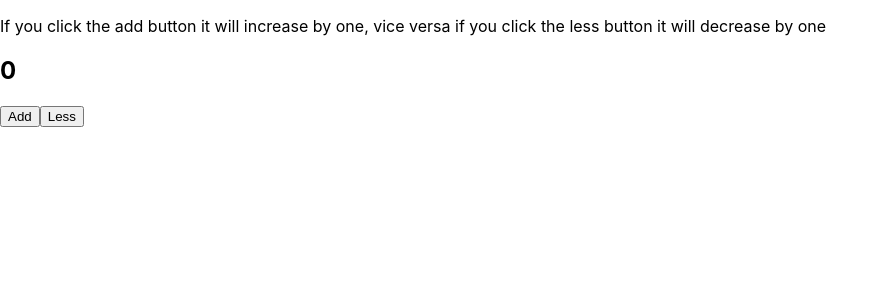
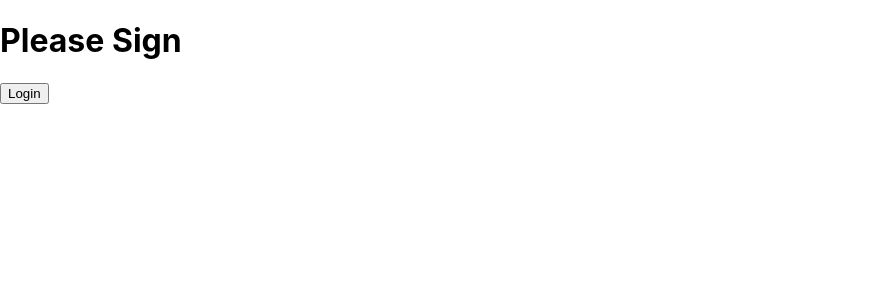
Before and after one commit to demo-dumbways/ebook-code-results-stage-2, a React (Create React App) app: page / in a window 1280 px wide. Shown: the top 300 px of the page, without its empty margins (0-889 px from the left). Built offline with nearby package versions, Linux system fonts and the light colour scheme.

Commit message:
9 frontend reactjs fundamental

```diff
--- a/src/App.js
+++ b/src/App.js
@@ -1,29 +1,40 @@
-import { useState } from 'react';
+import React, { useState } from 'react';
 
-function App() {
-  const [counter, setCounter] = useState(0);
-
-  function Add() {
-    return setCounter(counter + 1);
-  }
-
-  function Less() {
-    return setCounter(counter - 1);
-  }
-
+//Create Component PrivatePage
+function PrivatePage(props) {
   return (
     <div>
-      <p>
-        If you click the add button it will increase by one, vice versa if you
-        click the less button it will decrease by one
-      </p>
-
-      <h2>{counter}</h2>
-
-      <button onClick={Add}>Add</button>
-      <button onClick={Less}>Less</button>
+      <h1>Welcome</h1>
+      {/* Parsing using Props */}
+      <button onClick={props.logout}>Logout</button>
     </div>
   );
 }
 
-export default App;
+//Create Component GuestPage
+function GuestPage(props) {
+  return (
+    <div>
+      <h1>Please Sign</h1>
+      {/* Parsing using Props */}
+      <button onClick={props.login}>Login</button>
+    </div>
+  );
+}
+
+function ConditionRenderin() {
+  //init State
+  const [isLoggedin, setIsLoggedin] = useState(false);
+  return (
+    <div>
+      {/* conditional logic rendering */}
+      {isLoggedin ? (
+        <PrivatePage logout={() => setIsLoggedin(!isLoggedin)} />
+      ) : (
+        <GuestPage login={() => setIsLoggedin(!isLoggedin)} />
+      )}
+    </div>
+  );
+}
+
+export default ConditionRenderin;
```
